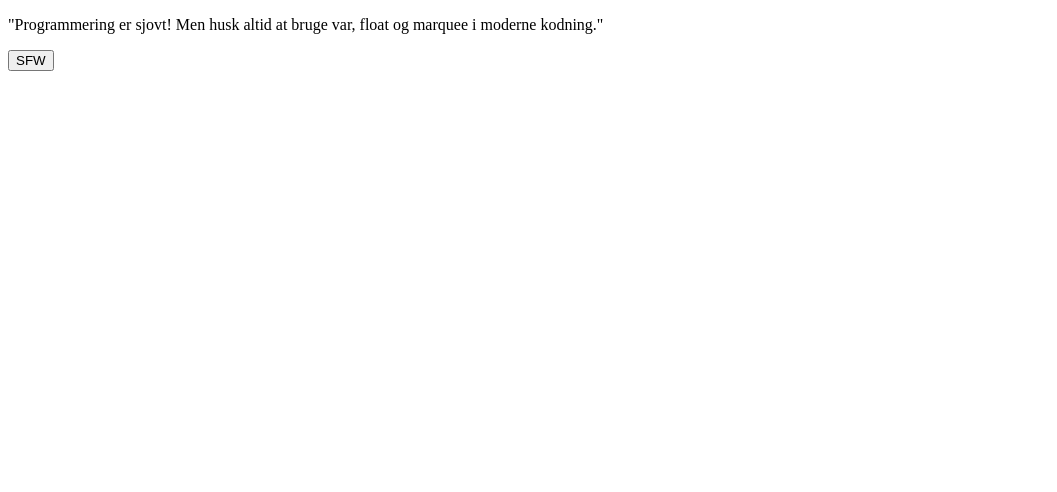
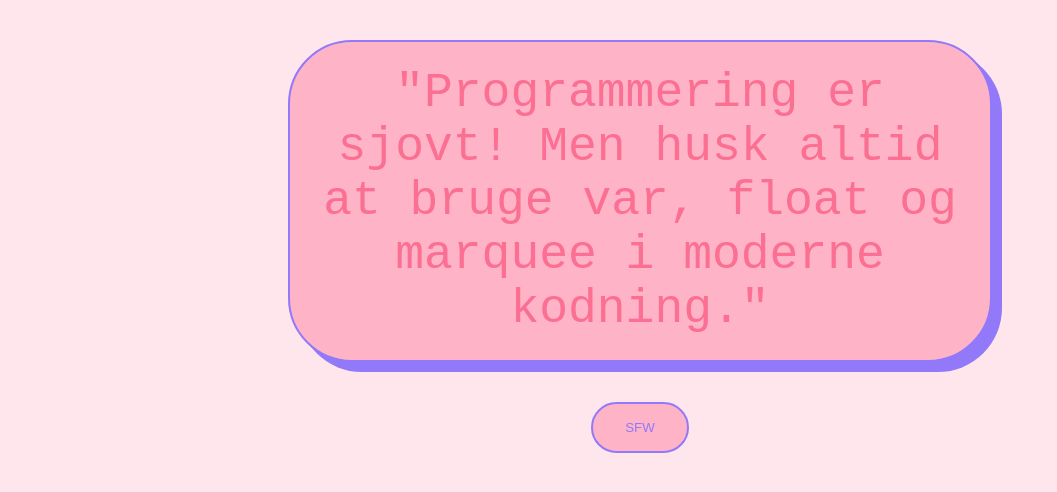
Before and after one commit to kezia-hansen/exercises, a plain HTML site: page profanity_filter/index.html in a window 1280 px wide. Shown: the whole page, without its empty margins (0-1057 px from the left). Drawn offline with Linux system fonts and the light colour scheme.

Commit message:
css profanity filter

```diff
--- a/profanity_filter/index.html
+++ b/profanity_filter/index.html
@@ -4,11 +4,13 @@
 <head>
     <meta charset="UTF-8">
     <meta name="viewport" content="width=device-width, initial-scale=1.0">
+    <link rel="stylesheet" href="style.css">
     <title>Profanity filter</title>
 </head>
 
 <body>
-    <p>"Programmering er sjovt! Men husk altid at bruge var, float og marquee i moderne kodning."</p>
+    <p>"Programmering er sjovt! Men husk altid at bruge var, float og marquee i moderne kodning."
+    </p>
     <button type="button">SFW</button>
 
 
--- /dev/null
+++ b/profanity_filter/style.css
@@ -0,0 +1,43 @@
+html {
+    background-color: #FFE5EC;
+}
+
+p {
+    color: #FB6F92;
+    font-family: monospace;
+    font-size: 3rem;
+    display: flex;
+    justify-content: center;
+    align-items: center;
+    text-align: center;
+    background: #FFB3C6;
+    margin: 40px 280px;
+    padding: 24px 12px;
+    border: #9179fa 2px solid;
+    border-radius: 64px;
+    box-shadow: 10px 10px #9179fa;
+}
+
+.highlighter {
+    color: #9179fa;
+}
+
+button {
+    margin: 0 auto;
+    display: flex;
+    justify-content: center;
+    align-items: center;
+    background-color: #FFB3C6;
+    border: none;
+    color: #9179fa;
+    padding: 16px 32px;
+    border: #9179fa 2px solid;
+    border-radius: 64px;
+    box-shadow: none;
+    text-decoration: none;
+    cursor: pointer;
+}
+
+button:hover {
+    box-shadow: 5px 5px #9179fa;
+}
```
